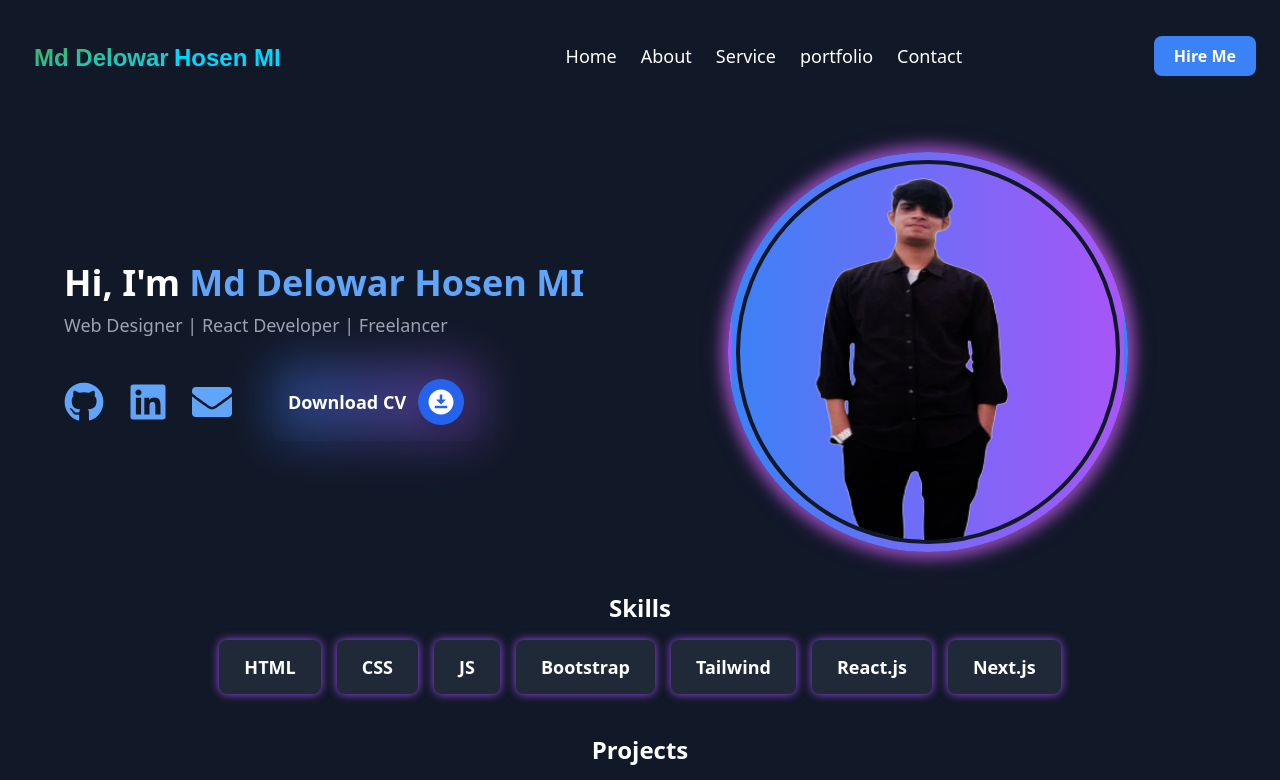
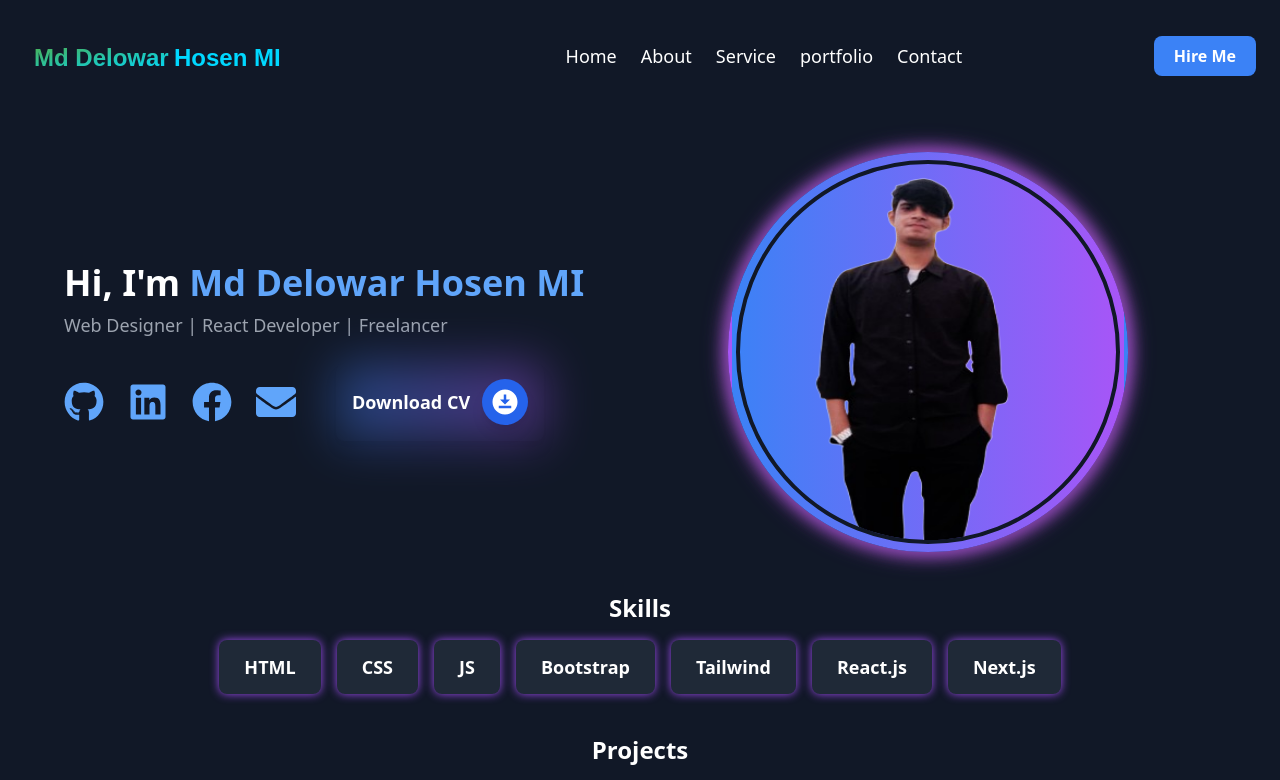
Before and after one commit to delowarmi/Portfolio, a React (Vite) app: page / in a window 1280 px wide. Shown: the top 780 px of the page. Built offline with nearby package versions, Linux system fonts and the light colour scheme.

Commit message:
Add Facebook icon and link to Index component for enhanced social media connectivity

```diff
--- a/src/components/pages/Index.jsx
+++ b/src/components/pages/Index.jsx
@@ -1,6 +1,6 @@
 import React, { useState } from "react";
 import { motion } from "framer-motion";
-import { FaGithub, FaLinkedin, FaEnvelope } from "react-icons/fa";
+import { FaGithub, FaLinkedin, FaEnvelope ,FaFacebook} from "react-icons/fa";
 import profilePic from "/src/assets/profile.png";
 import aboutPic from "/src/assets/bg-removebg-preview.png";
 import { FaCode, FaMobileAlt } from "react-icons/fa";
@@ -217,11 +217,18 @@ const Home = () => {
                     <FaLinkedin />
                   </a>
                   <a
+                    href="https://www.facebook.com/md.delowarhossenmi"
+                    className="text-[40px] text-blue-400"
+                  >
+                    <FaFacebook />
+                  </a>
+                  <a
                     href="mailto:md48735002@gmail.com"
                     className="text-[40px] text-blue-400"
                   >
                     <FaEnvelope />
                   </a>
+
                 </div>
 
                 <div className="flex items-center gap-3 p-4 bg-gray-900 rounded-lg shadow-lg relative">
```
